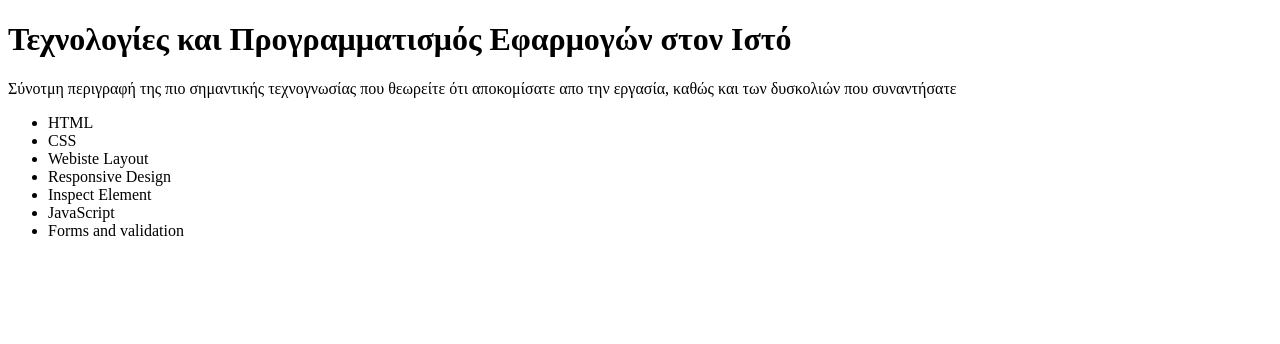
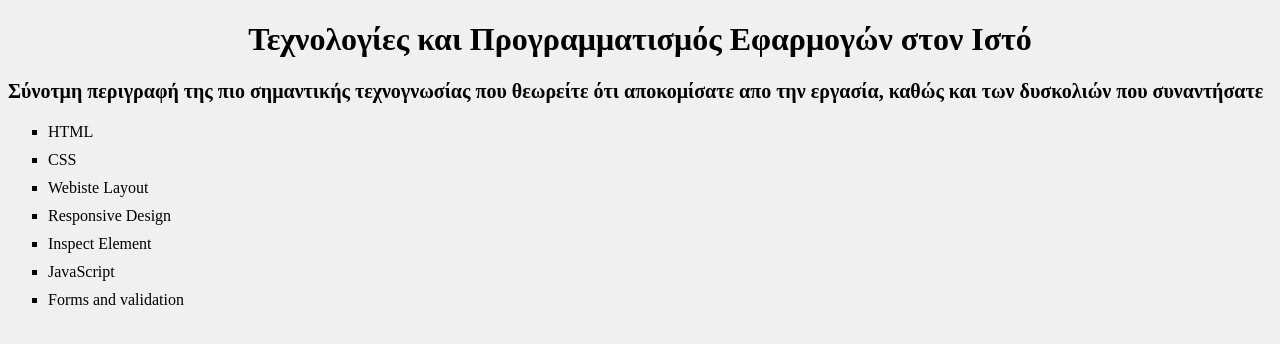
Before and after one commit to jennybolena/istos, a plain HTML site: page index.html in a window 1280 px wide. Drawn offline with Linux system fonts and the light colour scheme.

Commit message:
add internal styling

```diff
--- a/index.html
+++ b/index.html
@@ -3,18 +3,46 @@
 	<head>
 		<meta charset="utf-8">
 		<title>Tzeni Bolena - 3170117</title>
+		<style>
+			body{
+				background-color: #F0F0F0;
+			}
+
+			h1{
+				text-align: center;
+			}
+
+			p{
+				font-weight: bold;
+				font-size: 20px;
+			}
+
+			ul{
+				list-style-type: square;
+			}
+
+			li{
+				padding-bottom: 10px;
+			}
+
+			a{
+				text-decoration: none;
+				color: black;
+			}
+			a:hover{ background-color: #D8D8D8; }
+		</style>
 	</head>
 	<body>
 		<h1>Τεχνολογίες και Προγραμματισμός Εφαρμογών στον Ιστό</h1>
 		<p>Σύνοτμη περιγραφή της πιο σημαντικής τεχνογνωσίας που θεωρείτε ότι αποκομίσατε απο την εργασία, καθώς και των δυσκολιών που συναντήσατε</p>
 		<ul>
-			<li>HTML</li>
-			<li>CSS</li>
-			<li>Webiste Layout</li>
-			<li>Responsive Design</li>
-			<li>Inspect Element</li>
-			<li>JavaScript</li>
-			<li>Forms and validation</li>
+			<li><a href="Exercise2/index.html" target="_blank"> HTML </a></li>
+			<li><a href="" target="_blank"> CSS </a></li>
+			<li><a href="" target="_blank"> Webiste Layout </a></li>
+			<li><a href="" target="_blank"> Responsive Design </a></li>
+			<li><a href="" target="_blank"> Inspect Element </a></li>
+			<li><a href="" target="_blank"> JavaScript </a></li>
+			<li><a href="" target="_blank"> Forms and validation </a></li>
 		</ul>
 	</body>
 </html>
```
